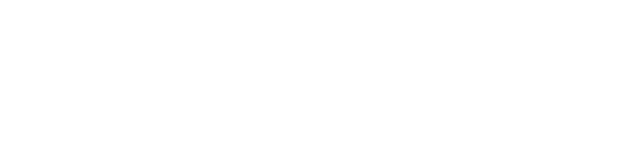
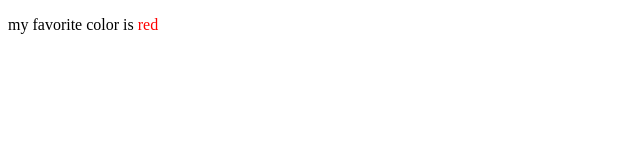
Before and after one commit to acciojob/trivia-bukharimasroor, a website: page main.html in a window 1280 px wide. Shown: the whole page, without its empty margins (0-640 px from the left). Drawn offline with Linux system fonts and the light colour scheme.

Commit message:
Update main.html

```diff
--- a/main.html
+++ b/main.html
@@ -5,9 +5,14 @@
 <head>
 	<link rel="stylesheet" href="styles.css">
 </head>
-
+<style>
+     .favorite-color{
+        color:red ;
+     }
+</style>
 <body>
 	<!-- the entire body must be written by student -->
+    <p>my favorite color is <span class ="favorite-color"> red </span></p>
     <script type="text/javascript" src="./script.js">
 </script>
 
```
